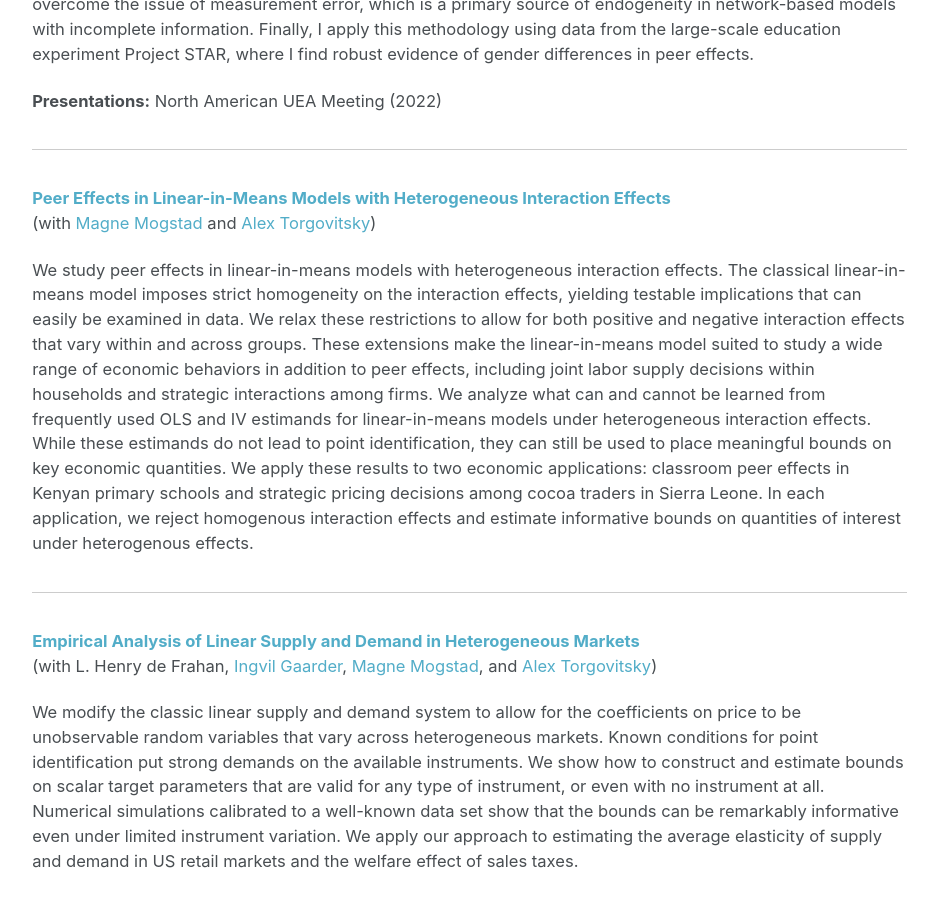
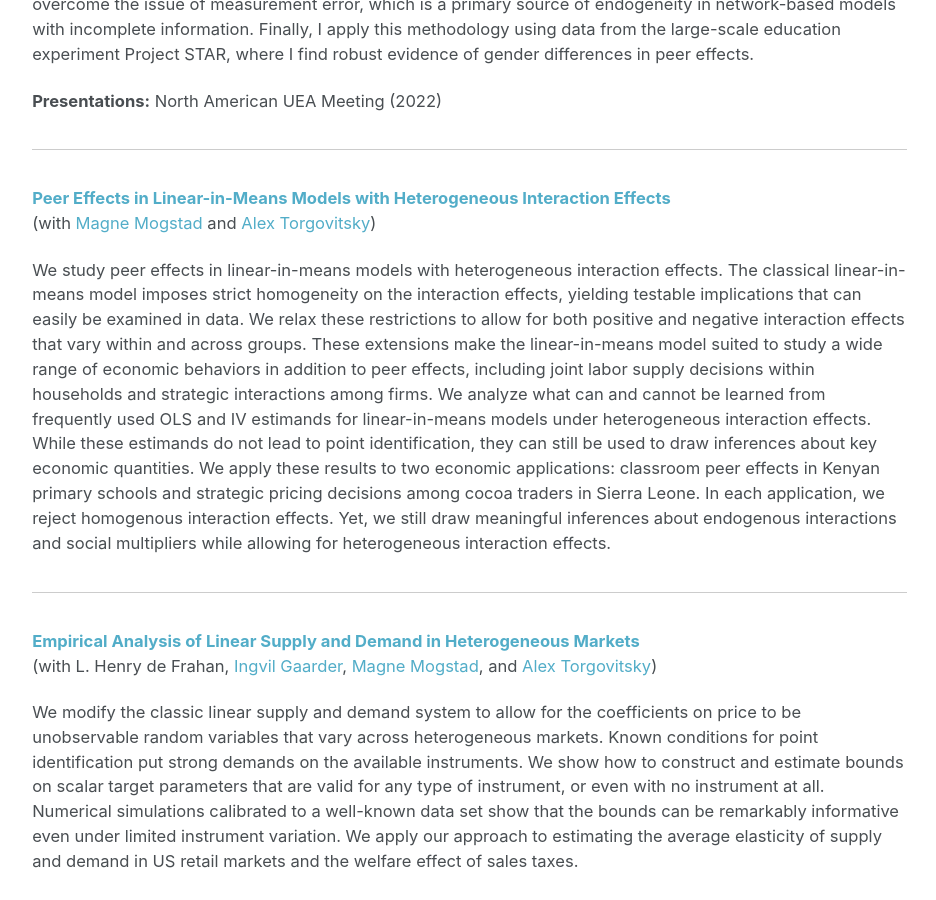
Before and after one commit to ovolpe/ovolpe.github.io, a Jekyll site: the page built from _pages/about.md, in a window 1280 px wide and 900 px high, scrolled down 1339 px. Shown: the whole window, without its empty margins (144-1080 px from the left). Built offline with Jekyll 4.4.1, drawn with Linux system fonts in a browser that asks for light colours.

Commit message:
Update about.md

```diff
--- a/_pages/about.md
+++ b/_pages/about.md
@@ -45,7 +45,7 @@ This paper explores how identity influences group behavior through social intera
 [**Peer Effects in Linear-in-Means Models with Heterogeneous Interaction Effects**](https://ovolpe.github.io/) <br>
 (with [Magne Mogstad](https://sites.google.com/site/magnemogstad) and [Alex Torgovitsky](https://a-torgovitsky.github.io))
 
-We study peer effects in linear-in-means models with heterogeneous interaction effects. The classical linear-in-means model imposes strict homogeneity on the interaction effects, yielding testable implications that can easily be examined in data. We relax these restrictions to allow for both positive and negative interaction effects that vary within and across groups. These extensions make the linear-in-means model suited to study a wide range of economic behaviors in addition to peer effects, including joint labor supply decisions within households and strategic interactions among firms. We analyze what can and cannot be learned from frequently used OLS and IV estimands for linear-in-means models under heterogeneous interaction effects. While these estimands do not lead to point identification, they can still be used to place meaningful bounds on key economic quantities. We apply these results to two economic applications: classroom peer effects in Kenyan primary schools and strategic pricing decisions among cocoa traders in Sierra Leone. In each application, we reject homogenous interaction effects and estimate informative bounds on quantities of interest under heterogenous effects.
+We study peer effects in linear-in-means models with heterogeneous interaction effects. The classical linear-in-means model imposes strict homogeneity on the interaction effects, yielding testable implications that can easily be examined in data. We relax these restrictions to allow for both positive and negative interaction effects that vary within and across groups. These extensions make the linear-in-means model suited to study a wide range of economic behaviors in addition to peer effects, including joint labor supply decisions within households and strategic interactions among firms. We analyze what can and cannot be learned from frequently used OLS and IV estimands for linear-in-means models under heterogeneous interaction effects. While these estimands do not lead to point identification, they can still be used to draw inferences about key economic quantities. We apply these results to two economic applications: classroom peer effects in Kenyan primary schools and strategic pricing decisions among cocoa traders in Sierra Leone. In each application, we reject homogenous interaction effects. Yet, we still draw meaningful inferences about endogenous interactions and social multipliers while allowing for heterogeneous interaction effects.
 
 <hr style="margin: 2em 0; border: none; border-top: 1px solid #ccc;">
 
```
